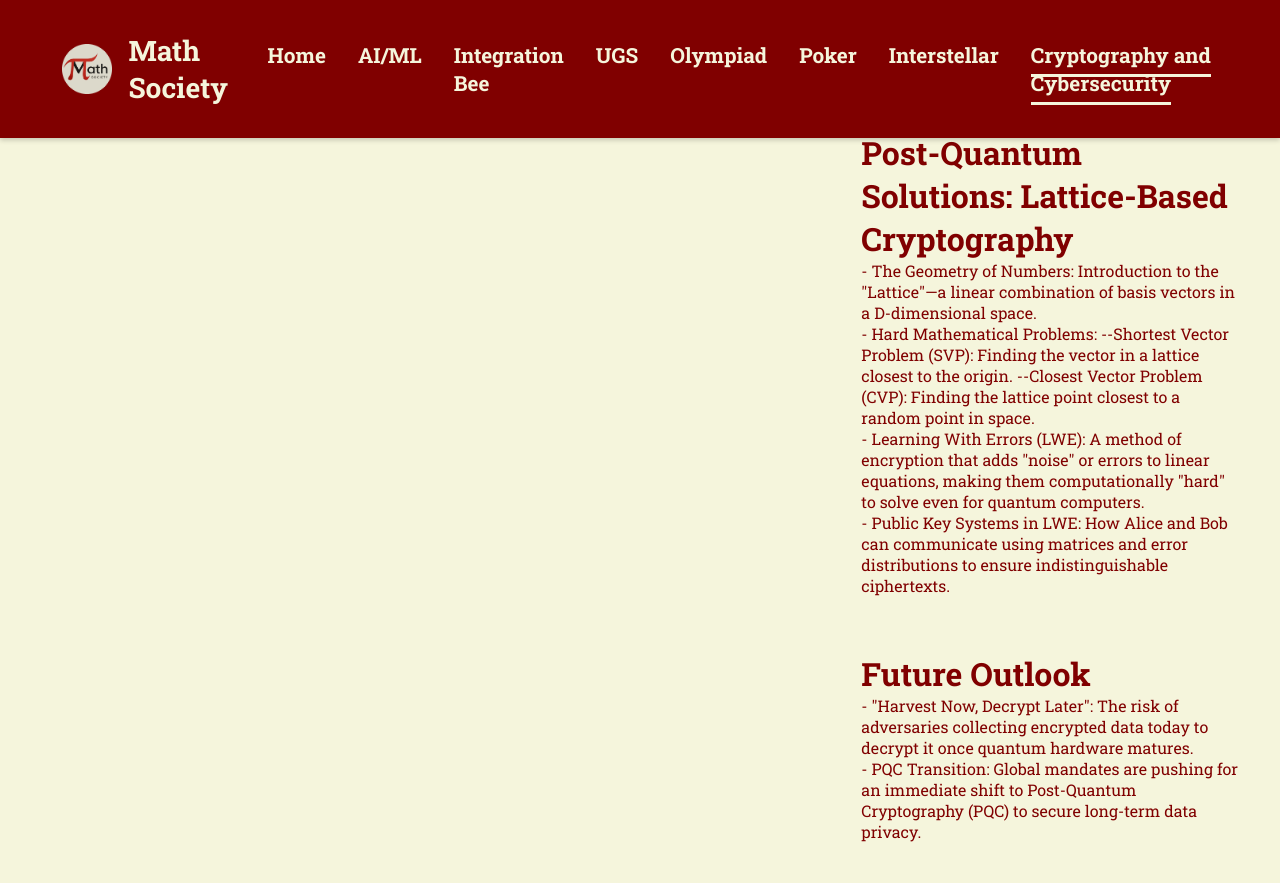
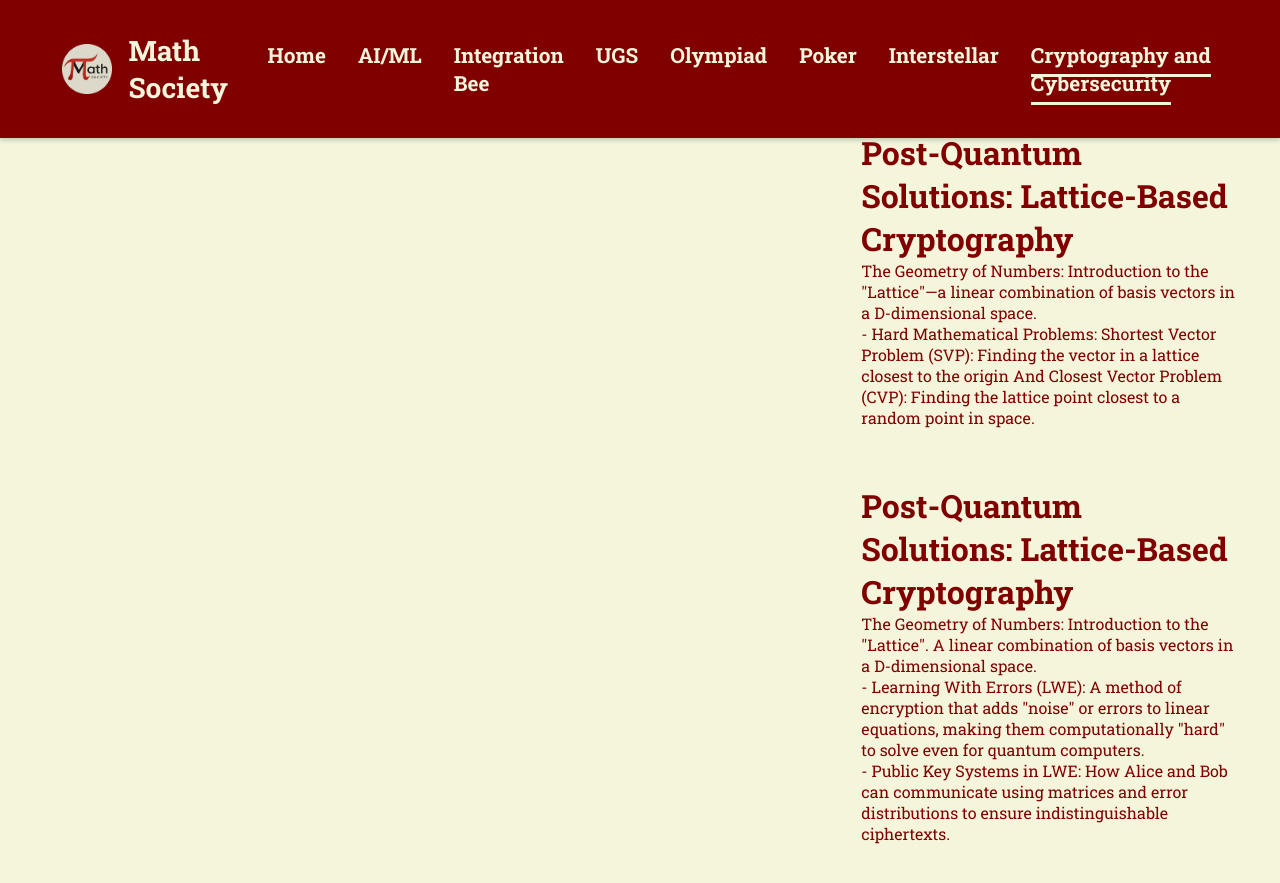
Before and after one commit to KelvinAirConstructorUni/constructor-math.github.io, a Jekyll site: the page Subpages/cryptography-and-cybersecurity.html, which Jekyll copies as it is, in a window 1280 px wide and 900 px high, scrolled down 1820 px. Shown: the top 883 px of the window. Built offline with Jekyll 4.4.1, drawn with Linux system fonts in a browser that asks for light colours; nearby versions of some CDN libraries.

Commit message:
Update cryptography-and-cybersecurity.html

```diff
--- a/Subpages/cryptography-and-cybersecurity.html
+++ b/Subpages/cryptography-and-cybersecurity.html
@@ -238,19 +238,26 @@
     <div class="content-section">
       <h2>Post-Quantum Solutions: Lattice-Based Cryptography</h2>
 
-      <div class="two-column">
+
         <div>
           <p>
-            - The Geometry of Numbers: Introduction to the "Lattice"—a linear combination
+             The Geometry of Numbers: Introduction to the "Lattice"—a linear combination
             of basis vectors in a D-dimensional space.
           </p>
 
           <p>
             - Hard Mathematical Problems:
-            --Shortest Vector Problem (SVP): Finding the vector in a lattice closest to the origin.
-            --Closest Vector Problem (CVP): Finding the lattice point closest to a random point in space.
+            Shortest Vector Problem (SVP): Finding the vector in a lattice closest to the origin And
+            Closest Vector Problem (CVP): Finding the lattice point closest to a random point in space.
           </p>
         </div>
+
+         <h2>Post-Quantum Solutions: Lattice-Based Cryptography</h2>
+
+                <p>
+                     The Geometry of Numbers: Introduction to the "Lattice". A linear combination
+            of basis vectors in a D-dimensional space.
+                </p>
 
         <div>
           <p>
```
